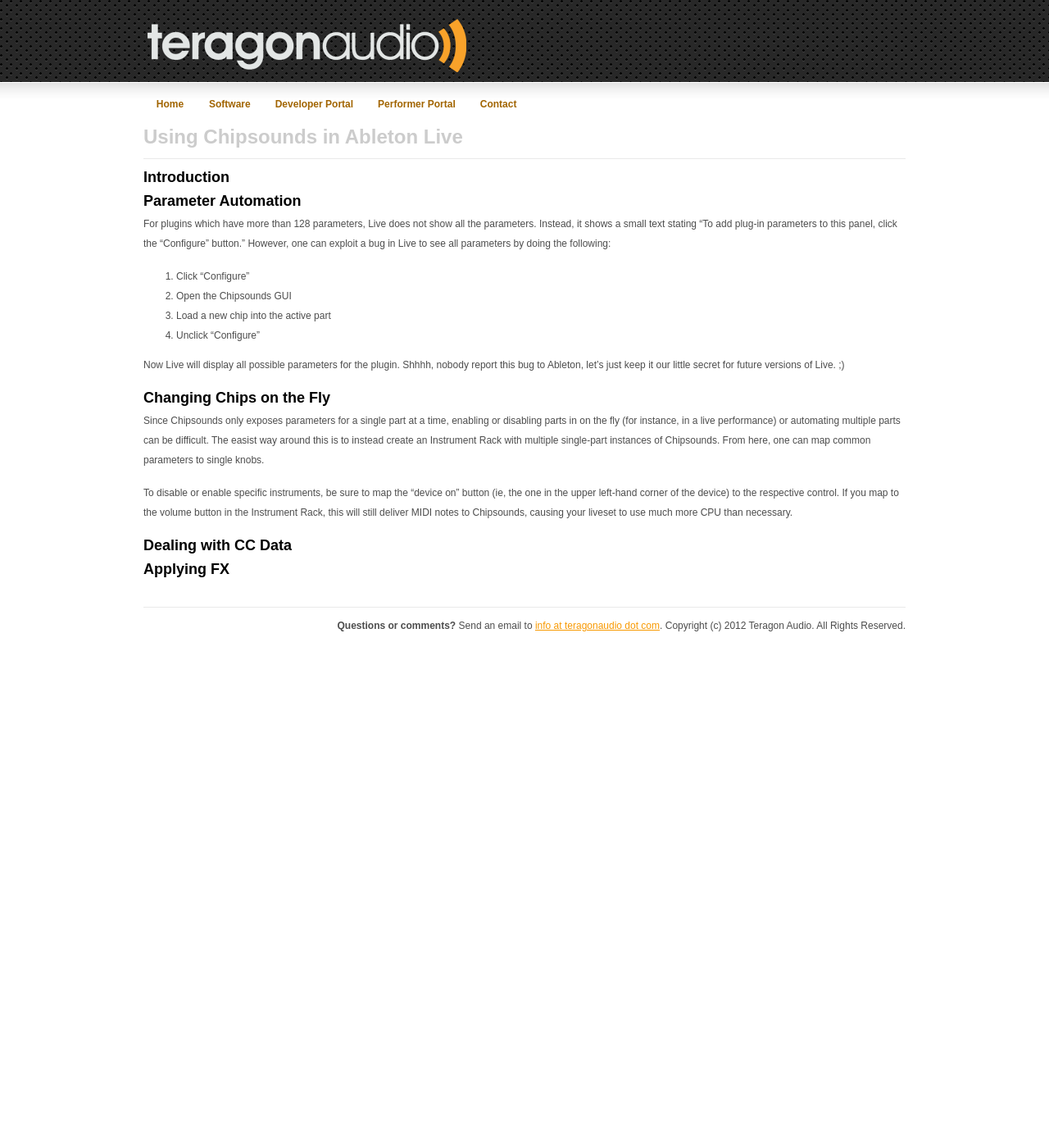
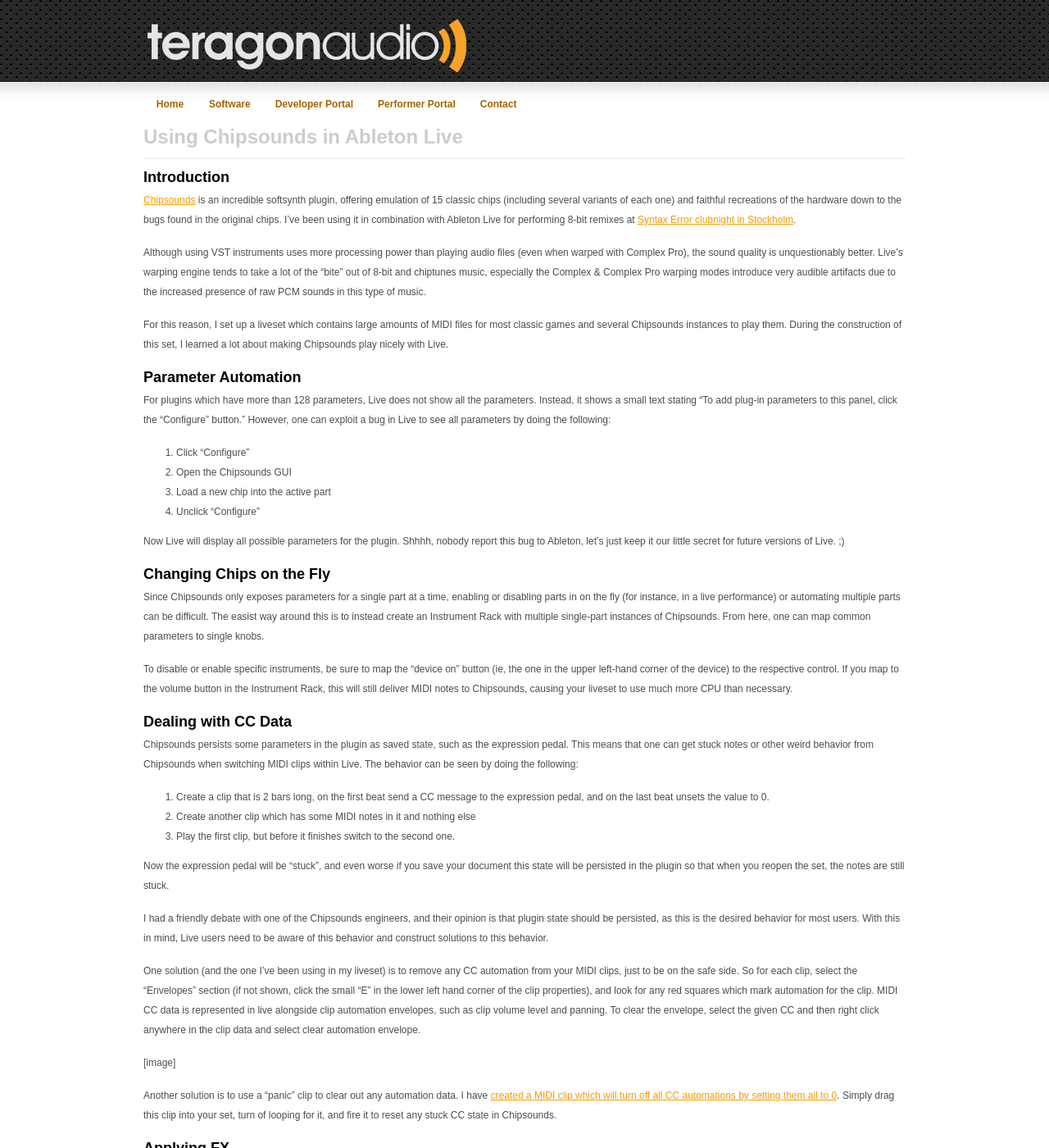
Before and after one commit to teragonaudio/Website, a Jekyll site: the page built from _posts/2013-04-28-Using-Chipsounds-in-Ableton-Live.md, in a window 1280 px wide and 1400 px high. Shown: the whole window at 82% size. Built offline with Jekyll 4.4.1, drawn with Linux system fonts in a browser that asks for light colours; some of the changed text lies outside the part shown.

Commit message:
Finish post, just need some links and downloads

```diff
--- a/_posts/2013-04-28-Using-Chipsounds-in-Ableton-Live.md
+++ b/_posts/2013-04-28-Using-Chipsounds-in-Ableton-Live.md
@@ -7,6 +7,25 @@
 
 Introduction
 ------------
+
+[Chipsounds][1] is an incredible softsynth plugin, offering emulation of 15
+classic chips (including several variants of each one) and faithful
+recreations of the hardware down to the bugs found in the original chips. I've
+been using it in combination with Ableton Live for performing 8-bit remixes
+at [Syntax Error clubnight in Stockholm][2].
+
+Although using VST instruments uses more processing power than playing audio
+files (even when warped with Complex Pro), the sound quality is unquestionably
+better. Live's warping engine tends to take a lot of the "bite" out of 8-bit
+and chiptunes music, especially the Complex & Complex Pro warping modes
+introduce very audible artifacts due to the increased presence of raw PCM
+sounds in this type of music.
+
+For this reason, I set up a liveset which contains large amounts of MIDI files
+for most classic games and several Chipsounds instances to play them. During
+the construction of this set, I learned a lot about making Chipsounds play
+nicely with Live.
+
 
 Parameter Automation
 --------------------
@@ -45,6 +64,61 @@
 Dealing with CC Data
 --------------------
 
+Chipsounds persists some parameters in the plugin as saved state, such as the
+expression pedal. This means that one can get stuck notes or other weird
+behavior from Chipsounds when switching MIDI clips within Live. The behavior
+can be seen by doing the following:
+
+1. Create a clip that is 2 bars long, on the first beat send a CC message to
+the expression pedal, and on the last beat unsets the value to 0.
+2. Create another clip which has some MIDI notes in it and nothing else
+3. Play the first clip, but before it finishes switch to the second one.
+
+Now the expression pedal will be "stuck", and even worse if you save your
+document this state will be persisted in the plugin so that when you reopen
+the set, the notes are still stuck.
+
+I had a friendly debate with one of the Chipsounds engineers, and their
+opinion is that plugin state should be persisted, as this is the desired
+behavior for most users. With this in mind, Live users need to be aware of
+this behavior and construct solutions to this behavior.
+
+One solution (and the one I've been using in my liveset) is to remove any CC
+automation from your MIDI clips, just to be on the safe side. So for each
+clip, select the "Envelopes" section (if not shown, click the small "E" in the
+lower left hand corner of the clip properties), and look for any red squares
+which mark automation for the clip. MIDI CC data is represented in live
+alongside clip automation envelopes, such as clip volume level and panning. To
+clear the envelope, select the given CC and then right click anywhere in the
+clip data and select clear automation envelope.
+
+[image]
+
+Another solution is to use a "panic" clip to clear out any automation data. I
+have [created a MIDI clip which will turn off all CC automations by setting
+them all to 0][3]. Simply drag this clip into your set, turn of looping for
+it, and fire it to reset any stuck CC state in Chipsounds.
+
 
 Applying FX
 -----------
+
+Ableton has several effects which compliment Chipsounds very nicely, at the
+moment my liveset has [an effect rack with the following plugins][4]:
+
+* Vinyl distortion, to add a bit of hiss and crackle
+* Erosion, to add a touch of distortion to the high end
+* Reverb, but just a tiny bit in order to add some "space" to the sound
+
+And for more dramatic effects, usually ones you'd want to control with a knob:
+
+* Bit reduction (soft)
+* Grain delay
+* One of the excellent [one-knob effects][5]
+
+
+[1]: http://www.plogue.com/products/chipsounds/
+[2]: http://www.syntax-error.se/
+[3]: MAKEIT
+[4]: SAVEIT
+[5]: http://4live.me/tagged/oneknob#.UX4qcKDmpIM
```
